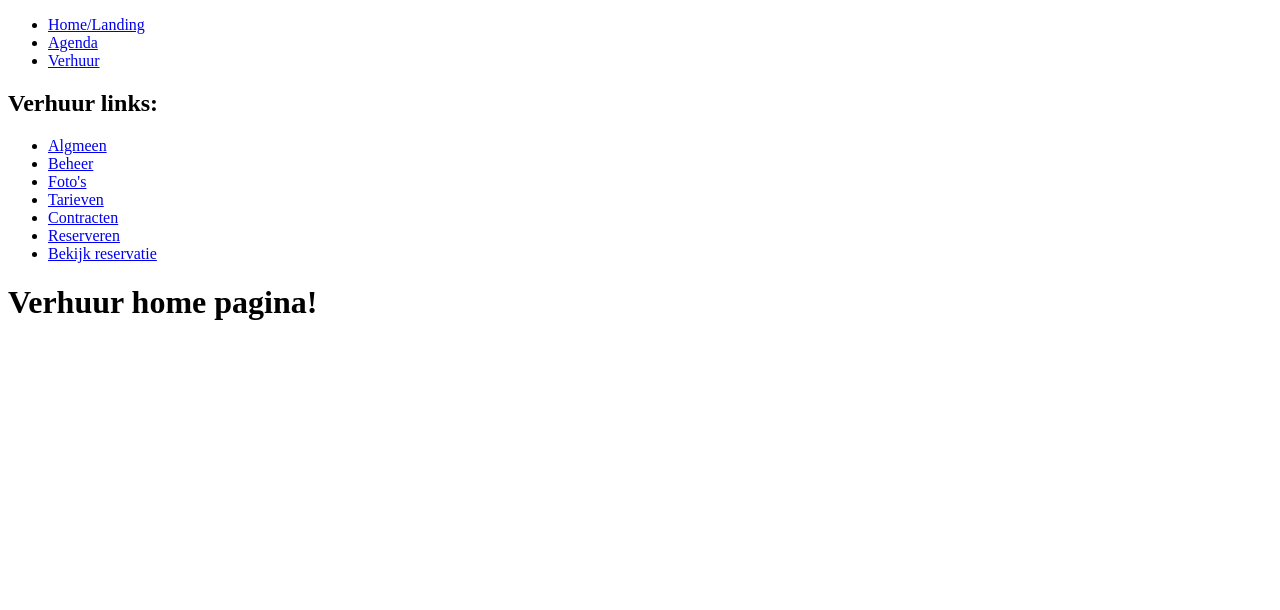
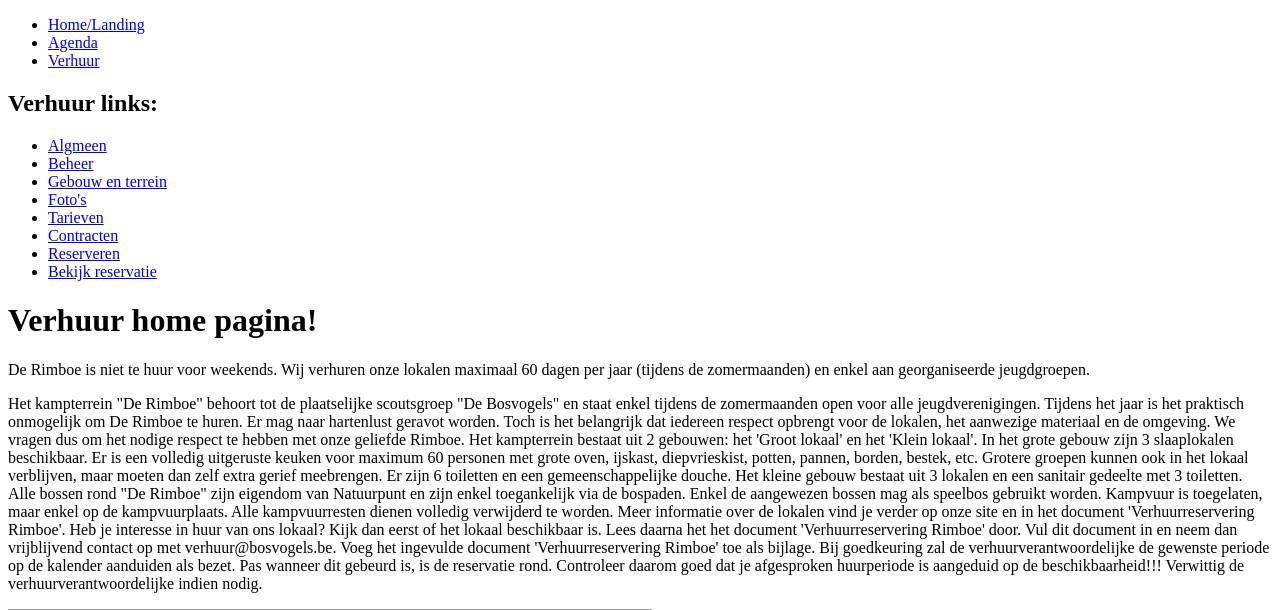
Before and after one commit to WouterVdS/BosvogelWebPlatform, a Django app: page /verhuur/ in a window 1280 px wide. Shown: the top 610 px of the page. Before the commit the page ends 320 px from the top, so only its background shows below. Run offline with Django 3.2, Linux system fonts and the light colour scheme; parts of the project's set-up code (start-up, migrations or seed data) failed here and were passed over; grey boxes are pictures that could not be loaded.

Commit message:
Small changes to rent app

```diff
--- /dev/null
+++ b/apps/rent/templates/rent/building_and_terrain.html
@@ -0,0 +1,5 @@
+{% extends 'rent/rent_base.html' %}
+
+{% block content %}
+    <h1>Verhuur gebouw en terrein pagina!</h1>
+{% endblock content %}
--- a/apps/rent/templates/rent/rent_base.html
+++ b/apps/rent/templates/rent/rent_base.html
@@ -6,6 +6,7 @@
         <li><a href="{% url 'rent:index' %}">Algmeen</a></li>
         {# todo restrict visibility #}
         <li><a href="{% url 'rent:manage_rentals' %}">Beheer</a></li>
+        <li><a href="{% url 'rent:building_and_terrain' %}">Gebouw en terrein</a></li>
         <li><a href="{% url 'rent:photos' %}">Foto's</a></li>
         <li><a href="{% url 'rent:pricing' %}">Tarieven</a></li>
         <li><a href="{% url 'rent:contracts' %}">Contracten</a></li>
--- a/apps/rent/templates/rent/rent_home.html
+++ b/apps/rent/templates/rent/rent_home.html
@@ -2,4 +2,35 @@
 
 {% block content %}
     <h1>Verhuur home pagina!</h1>
+    <p>De Rimboe is niet te huur voor weekends. Wij verhuren onze lokalen maximaal 60 dagen per jaar (tijdens de
+        zomermaanden) en enkel aan georganiseerde jeugdgroepen.</p>
+
+    <p>Het kampterrein "De Rimboe" behoort tot de plaatselijke scoutsgroep "De Bosvogels" en staat enkel tijdens de
+        zomermaanden open voor alle jeugdverenigingen. Tijdens het jaar is het praktisch onmogelijk om De Rimboe te
+        huren. Er mag naar hartenlust geravot worden. Toch is het belangrijk dat iedereen respect opbrengt voor de
+        lokalen, het aanwezige materiaal en de omgeving. We vragen dus om het nodige respect te hebben met onze geliefde
+        Rimboe.
+
+        Het kampterrein bestaat uit 2 gebouwen: het 'Groot lokaal' en het 'Klein lokaal'. In het grote gebouw zijn 3
+        slaaplokalen beschikbaar. Er is een volledig uitgeruste keuken voor maximum 60 personen met grote oven, ijskast,
+        diepvrieskist, potten, pannen, borden, bestek, etc. Grotere groepen kunnen ook in het lokaal verblijven, maar
+        moeten dan zelf extra gerief meebrengen. Er zijn 6 toiletten en een gemeenschappelijke douche. Het kleine gebouw
+        bestaat uit 3 lokalen en een sanitair gedeelte met 3 toiletten.
+
+        Alle bossen rond "De Rimboe" zijn eigendom van Natuurpunt en zijn enkel toegankelijk via de bospaden. Enkel de
+        aangewezen bossen mag als speelbos gebruikt worden. Kampvuur is toegelaten, maar enkel op de kampvuurplaats.
+        Alle kampvuurresten dienen volledig verwijderd te worden.
+
+        Meer informatie over de lokalen vind je verder op onze site en in het document 'Verhuurreservering Rimboe'.
+
+        Heb je interesse in huur van ons lokaal? Kijk dan eerst of het lokaal beschikbaar is. Lees daarna het het
+        document 'Verhuurreservering Rimboe' door. Vul dit document in en neem dan vrijblijvend contact op met
+        verhuur@bosvogels.be. Voeg het ingevulde document 'Verhuurreservering Rimboe' toe als bijlage.
+        Bij goedkeuring zal de verhuurverantwoordelijke de gewenste periode op de kalender aanduiden als bezet. Pas
+        wanneer dit gebeurd is, is de reservatie rond. Controleer daarom goed dat je afgesproken huurperiode is
+        aangeduid op de beschikbaarheid!!! Verwittig de verhuurverantwoordelijke indien nodig.</p>
+
+    <iframe src="https://www.google.com/maps/d/embed?mid=12-yXKMTjn0QiTp7gEYEqyZyl4xs" width="640"
+            height="480"></iframe>
+
 {% endblock content %}
--- a/apps/rent/urls.py
+++ b/apps/rent/urls.py
@@ -7,8 +7,10 @@ urlpatterns = [
     path('', views.index, name='index'),
     path('beheer/', views.manage_rentals, name='manage_rentals'),
     path('fotos/', views.photos, name='photos'),
+    path('gebouw_en_terrein/', views.building_and_terrain, name='building_and_terrain'),
     path('tarieven/', views.pricing, name='pricing'),
     path('contracten/', views.contracts, name='contracts'),
+    # todo make choice: contracts publicly available, or trough mail when reserved? Or via 'huishoudelijk regelement'?
     path('reserveren/', views.reserve, name='reserve'),
     path('reservering_bekijken/', views.check_reservation, name='check_reservation'),
 ]
--- a/apps/rent/views.py
+++ b/apps/rent/views.py
@@ -11,6 +11,10 @@ def manage_rentals(request):  # todo restrict access with rules
 
 def photos(request):
     return render(request, 'rent/photos.html', {'title_suffix': ' - Verhuur Foto\'s'})
+
+
+def building_and_terrain(request):
+    return render(request, 'rent/building_and_terrain.html', {'title_suffix': ' - Gebouw & Terrein'})
 
 
 def pricing(request):
```
